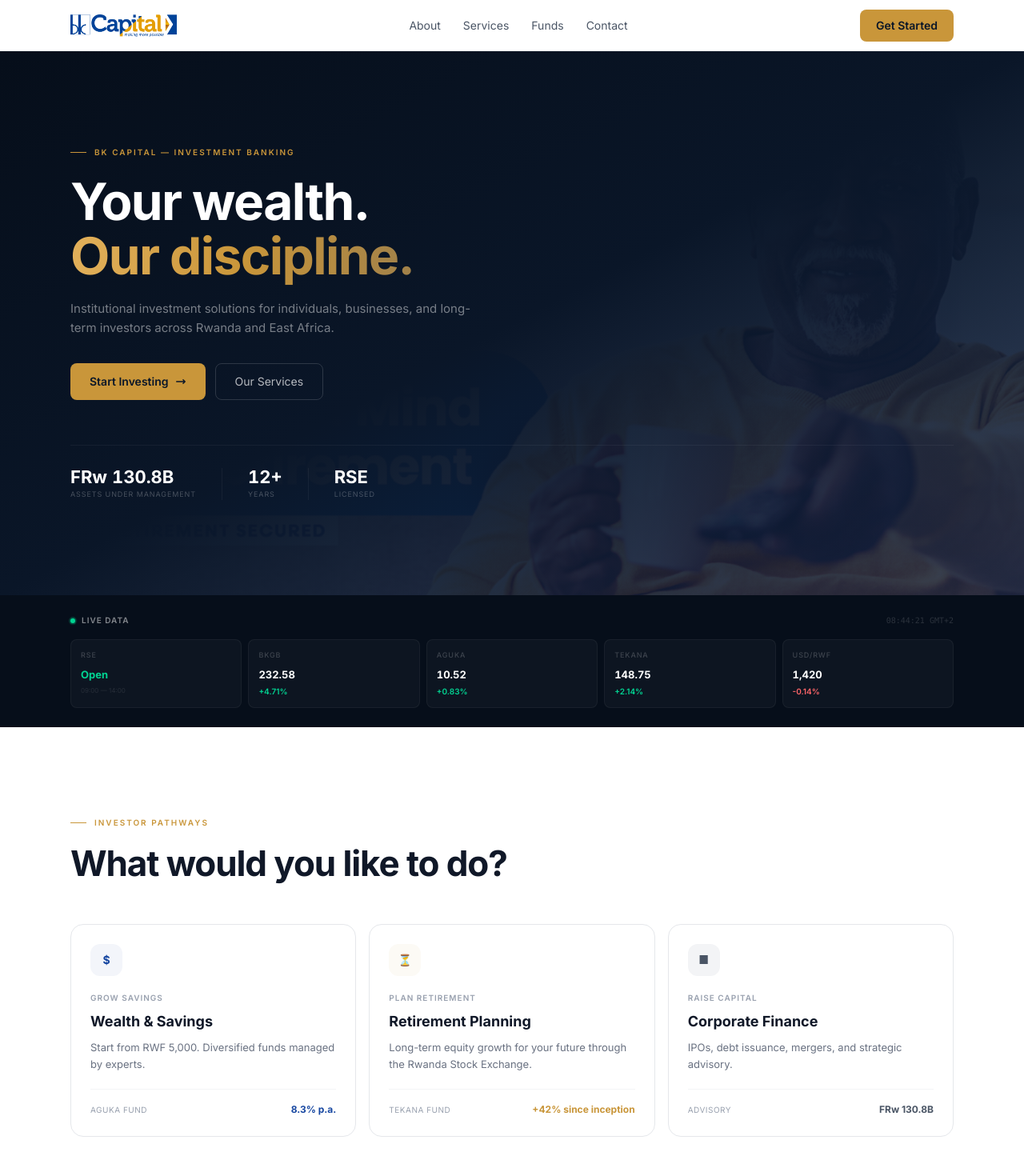
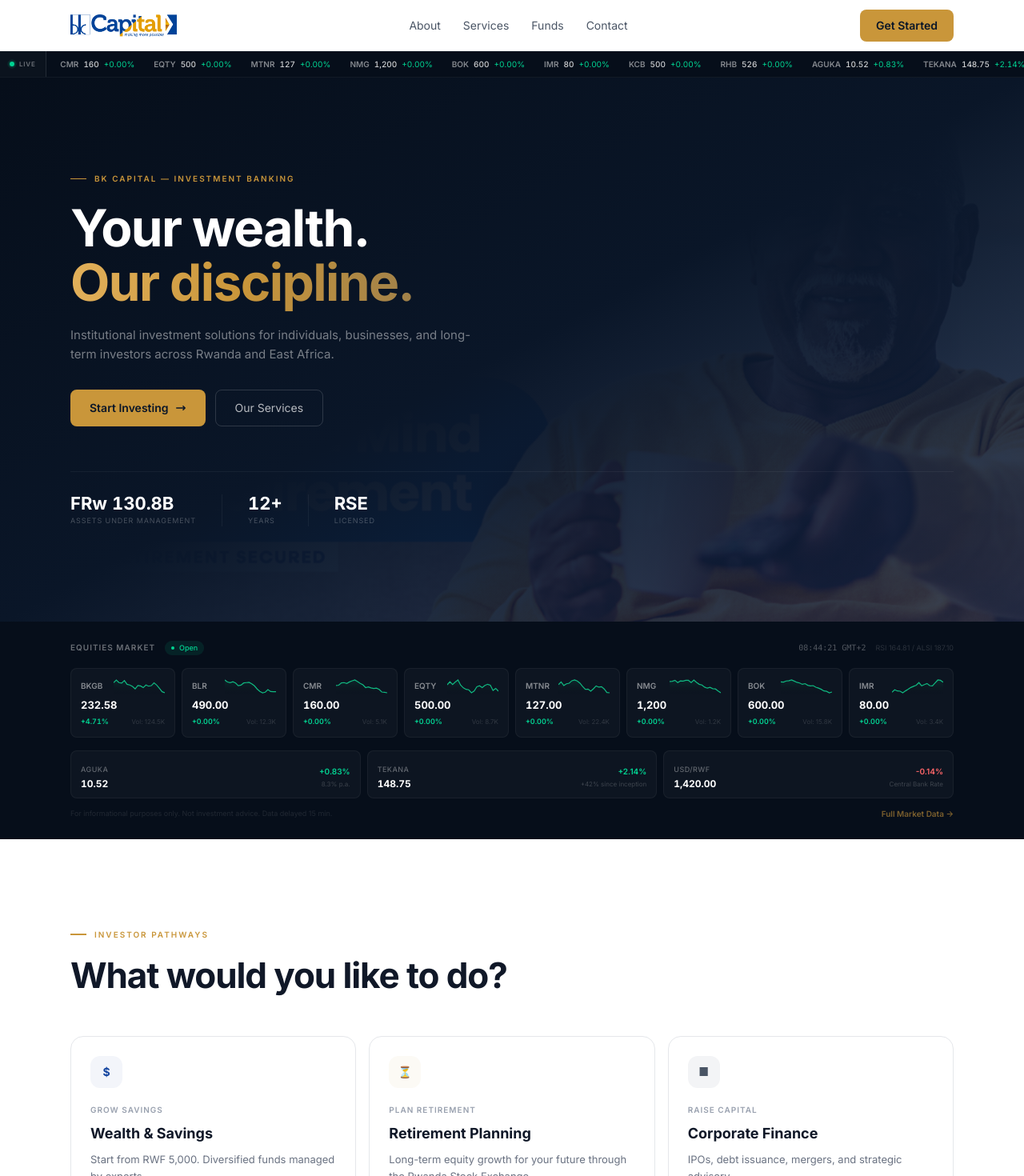
Before and after one commit to Rudasingwa-kevin/bk-capital-redesign-concept, a Next.js app: page / in a window 1280 px wide. Shown: the top 1470 px of the page at 80% size. Built offline with nearby package versions, Linux system fonts and the light colour scheme.

Commit message:
feat: add market data ticker components and integrate them into the home page

```diff
--- a/src/app/page.tsx
+++ b/src/app/page.tsx
@@ -1,5 +1,6 @@
+import TickerTape from "@/components/home/TickerTape";
 import Hero from "@/components/home/Hero";
-import Ticker from "@/components/home/Ticker";
+import MarketTicker from "@/components/home/MarketTicker";
 import Pathways from "@/components/home/Pathways";
 import WhyUs from "@/components/home/WhyUs";
 import Research from "@/components/home/Research";
@@ -8,8 +9,9 @@
 export default function Home() {
   return (
     <>
+      <TickerTape />
       <Hero />
-      <Ticker />
+      <MarketTicker />
       <Pathways />
       <WhyUs />
       <Research />
--- /dev/null
+++ b/src/components/home/MarketTicker.tsx
@@ -0,0 +1,136 @@
+"use client";
+import { useState, useEffect, useRef } from "react";
+
+const stocks = [
+  { sym: "BKGB", name: "BK Group", price: "232.58", chg: "+4.71%", up: true, vol: "124.5K", high: "235.00", low: "221.00" },
+  { sym: "BLR", name: "Bralirwa", price: "490.00", chg: "+0.00%", up: true, vol: "12.3K", high: "490.00", low: "488.00" },
+  { sym: "CMR", name: "CIMERWA", price: "160.00", chg: "+0.00%", up: true, vol: "5.1K", high: "160.00", low: "158.00" },
+  { sym: "EQTY", name: "Equity BC", price: "500.00", chg: "+0.00%", up: true, vol: "8.7K", high: "502.00", low: "498.00" },
+  { sym: "MTNR", name: "MTN Rwanda", price: "127.00", chg: "+0.00%", up: true, vol: "22.4K", high: "128.00", low: "126.00" },
+  { sym: "NMG", name: "Nation Media", price: "1,200", chg: "+0.00%", up: true, vol: "1.2K", high: "1,200", low: "1,195" },
+  { sym: "BOK", name: "Bank of Kigali", price: "600.00", chg: "+0.00%", up: true, vol: "15.8K", high: "602.00", low: "598.00" },
+  { sym: "IMR", name: "I&M Bank", price: "80.00", chg: "+0.00%", up: true, vol: "3.4K", high: "80.00", low: "79.00" },
+];
+
+const funds = [
+  { sym: "AGUKA", price: "10.52", chg: "+0.83%", up: true, sub: "8.3% p.a." },
+  { sym: "TEKANA", price: "148.75", chg: "+2.14%", up: true, sub: "+42% since inception" },
+  { sym: "USD/RWF", price: "1,420.00", chg: "-0.14%", up: false, sub: "Central Bank Rate" },
+];
+
+function Sparkline({ up }: { up: boolean }) {
+  const ref = useRef<HTMLCanvasElement>(null);
+  useEffect(() => {
+    const c = ref.current;
+    if (!c) return;
+    const ctx = c.getContext("2d");
+    if (!ctx) return;
+    const W = c.width, H = c.height;
+    // Generate realistic-looking random walk
+    let val = 50;
+    const pts = Array.from({ length: 20 }, () => {
+      val += (Math.random() - (up ? 0.45 : 0.55)) * 8;
+      val = Math.max(10, Math.min(90, val));
+      return val;
+    });
+
+    ctx.clearRect(0, 0, W, H);
+    const min = Math.min(...pts), max = Math.max(...pts), range = max - min || 1;
+    const coords = pts.map((v, i) => ({
+      x: (i / (pts.length - 1)) * W,
+      y: 2 + ((v - min) / range) * (H - 4),
+    }));
+
+    // Fill
+    const g = ctx.createLinearGradient(0, 0, 0, H);
+    g.addColorStop(0, up ? "rgba(16,185,129,0.15)" : "rgba(239,68,68,0.15)");
+    g.addColorStop(1, "rgba(0,0,0,0)");
+    ctx.beginPath();
+    ctx.moveTo(coords[0].x, coords[0].y);
+    coords.forEach((p) => ctx.lineTo(p.x, p.y));
+    ctx.lineTo(W, H);
+    ctx.lineTo(0, H);
+    ctx.closePath();
+    ctx.fillStyle = g;
+    ctx.fill();
+
+    // Stroke
+    ctx.beginPath();
+    ctx.moveTo(coords[0].x, coords[0].y);
+    coords.forEach((p) => ctx.lineTo(p.x, p.y));
+    ctx.strokeStyle = up ? "#10B981" : "#EF4444";
+    ctx.lineWidth = 1.2;
+    ctx.stroke();
+  }, [up]);
+
+  return <canvas ref={ref} width={64} height={20} className="block w-16 h-5" />;
+}
+
+export default function MarketTicker() {
+  const [time, setTime] = useState("");
+  useEffect(() => {
+    const tick = () => setTime(new Date().toLocaleTimeString("en-US", { hour: "2-digit", minute: "2-digit", second: "2-digit", hour12: false, timeZone: "Africa/Kigali" }));
+    tick();
+    const id = setInterval(tick, 1000);
+    return () => clearInterval(id);
+  }, []);
+
+  return (
+    <section id="market" className="bg-navy-deep">
+      <div className="container-n py-6">
+        {/* Header */}
+        <div className="flex items-center justify-between mb-4">
+          <div className="flex items-center gap-3">
+            <span className="text-[10px] text-white/40 font-semibold uppercase tracking-widest">Equities Market</span>
+            <span className="flex items-center gap-1.5 text-[9px] text-emerald-400 bg-emerald-400/10 px-2 py-0.5 rounded-full font-medium">
+              <span className="w-1 h-1 rounded-full bg-emerald-400" />
+              Open
+            </span>
+          </div>
+          <div className="flex items-center gap-3">
+            <span className="text-[10px] text-white/30 font-mono tabular-nums">{time} GMT+2</span>
+            <span className="text-[9px] text-white/15">RSI 164.81 / ALSI 187.10</span>
+          </div>
+        </div>
+
+        {/* Stock grid */}
+        <div className="grid grid-cols-2 sm:grid-cols-4 lg:grid-cols-8 gap-2 mb-4">
+          {stocks.map((s) => (
+            <div key={s.sym} className="bg-white/[0.03] border border-white/[0.05] rounded-lg p-3 hover:bg-white/[0.06] hover:border-white/[0.1] transition-all cursor-default group">
+              <div className="flex items-center justify-between mb-1">
+                <span className="text-[10px] text-white/50 font-semibold">{s.sym}</span>
+                <Sparkline up={s.up} />
+              </div>
+              <div className="text-[13px] text-white font-bold tabular-nums">{s.price}</div>
+              <div className="flex items-center justify-between mt-1">
+                <span className={`text-[9px] font-semibold tabular-nums ${s.up ? "text-emerald-400" : "text-red-400"}`}>{s.chg}</span>
+                <span className="text-[8px] text-white/15">Vol: {s.vol}</span>
+              </div>
+            </div>
+          ))}
+        </div>
+
+        {/* Funds + FX row */}
+        <div className="grid grid-cols-3 gap-2 mb-3">
+          {funds.map((f) => (
+            <div key={f.sym} className="bg-white/[0.03] border border-white/[0.05] rounded-lg px-3 py-2 flex items-center justify-between">
+              <div>
+                <span className="text-[9px] text-white/35 uppercase tracking-wider font-medium">{f.sym}</span>
+                <div className="text-[12px] text-white font-bold tabular-nums">{f.price}</div>
+              </div>
+              <div className="text-right">
+                <span className={`text-[10px] font-semibold ${f.up ? "text-emerald-400" : "text-red-400"}`}>{f.chg}</span>
+                <div className="text-[8px] text-white/20">{f.sub}</div>
+              </div>
+            </div>
+          ))}
+        </div>
+
+        <div className="flex items-center justify-between">
+          <p className="text-white/10 text-[9px]">For informational purposes only. Not investment advice. Data delayed 15 min.</p>
+          <span className="text-gold/60 text-[10px] font-semibold hover:text-gold transition-colors cursor-pointer">Full Market Data &rarr;</span>
+        </div>
+      </div>
+    </section>
+  );
+}
--- /dev/null
+++ b/src/components/home/TickerTape.tsx
@@ -0,0 +1,61 @@
+"use client";
+
+const stocks = [
+  { sym: "BKGB", price: "232.58", chg: "+4.71%", up: true },
+  { sym: "BLR", price: "490", chg: "+0.00%", up: true },
+  { sym: "CMR", price: "160", chg: "+0.00%", up: true },
+  { sym: "EQTY", price: "500", chg: "+0.00%", up: true },
+  { sym: "MTNR", price: "127", chg: "+0.00%", up: true },
+  { sym: "NMG", price: "1,200", chg: "+0.00%", up: true },
+  { sym: "BOK", price: "600", chg: "+0.00%", up: true },
+  { sym: "IMR", price: "80", chg: "+0.00%", up: true },
+  { sym: "KCB", price: "500", chg: "+0.00%", up: true },
+  { sym: "RHB", price: "526", chg: "+0.00%", up: true },
+  { sym: "AGUKA", price: "10.52", chg: "+0.83%", up: true },
+  { sym: "TEKANA", price: "148.75", chg: "+2.14%", up: true },
+];
+
+export default function TickerTape() {
+  const items = [...stocks, ...stocks]; // duplicate for seamless loop
+
+  return (
+    <div className="bg-navy-deep border-b border-white/5 overflow-hidden">
+      <div className="flex items-center h-8">
+        {/* Live indicator */}
+        <div className="flex-shrink-0 flex items-center gap-1.5 px-3 border-r border-white/10 h-full bg-white/[0.02]">
+          <span className="relative flex h-1.5 w-1.5">
+            <span className="animate-ping absolute inline-flex h-full w-full rounded-full bg-emerald-400 opacity-75" />
+            <span className="relative inline-flex rounded-full h-1.5 w-1.5 bg-emerald-400" />
+          </span>
+          <span className="text-[8px] text-white/40 uppercase tracking-widest font-semibold">LIVE</span>
+        </div>
+
+        {/* Scrolling tape */}
+        <div className="overflow-hidden flex-1">
+          <div
+            className="flex items-center gap-6 whitespace-nowrap"
+            style={{
+              animation: "scroll 40s linear infinite",
+              width: "max-content",
+            }}
+          >
+            {items.map((s, i) => (
+              <div key={i} className="flex items-center gap-1.5 text-[10px] tabular-nums">
+                <span className="text-white/50 font-semibold">{s.sym}</span>
+                <span className="text-white/80 font-medium">{s.price}</span>
+                <span className={s.up ? "text-emerald-400" : "text-red-400"}>{s.chg}</span>
+              </div>
+            ))}
+          </div>
+        </div>
+      </div>
+
+      <style jsx>{`
+        @keyframes scroll {
+          0% { transform: translateX(0); }
+          100% { transform: translateX(-50%); }
+        }
+      `}</style>
+    </div>
+  );
+}
```
